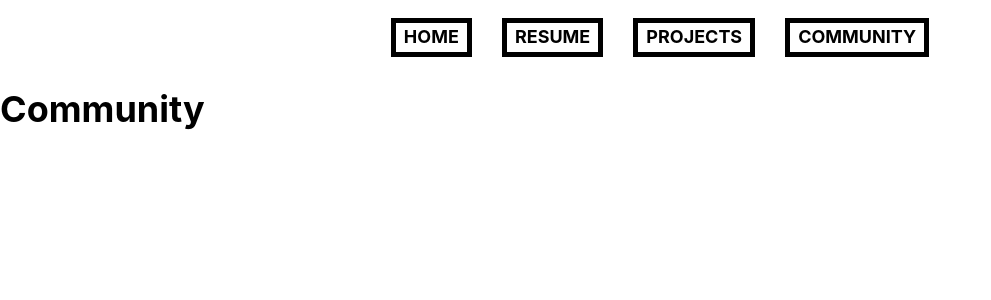
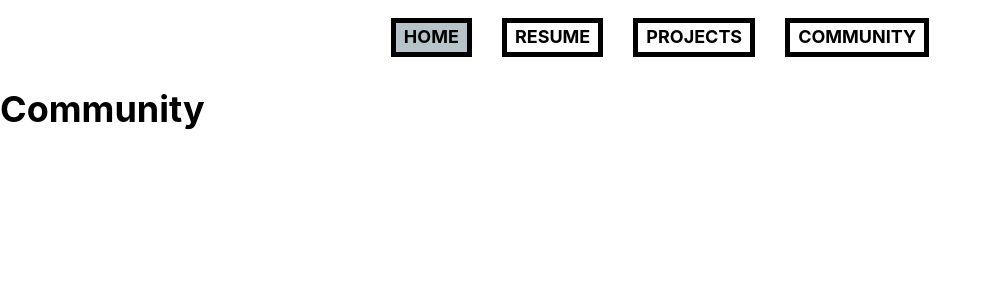
Before and after one commit to jacob-armiger/react-portfolio-site, a Next.js app in the folder nextjs-portfolio/: page /community in a window 1280 px wide. Shown: the top 300 px of the page, without its empty margins (0-991 px from the left). Built offline with nearby package versions, Linux system fonts and the light colour scheme.

Commit message:
Implemented tab highlighting to navBar component

```diff
--- a/nextjs-portfolio/components/navBar.js
+++ b/nextjs-portfolio/components/navBar.js
@@ -1,14 +1,29 @@
 import Link from 'next/link'
 import styles from './navBar.module.css'
+
+var activeTab = 0;
+
+function setActive(props) {
+  activeTab = props
+}
+
+function color(props) {
+  if(props == activeTab) {
+    return "#b6c3c9";
+  } else {
+    return "white";
+  }
+
+}
 
 class NavBar extends React.Component {
   render() {
     return(
       <ul className={styles.navbar}>
-        <li className={styles.tab}><Link href="/"><a>HOME</a></Link></li>
-        <li className={styles.tab}><Link href="/resume"><a>RESUME</a></Link></li>
-        <li className={styles.tab}><Link href="/projects"><a>PROJECTS</a></Link></li>
-        <li className={styles.tab}><Link href="/community"><a>COMMUNITY</a></Link></li>
+        <li className={styles.tab} style={{background: color(0)}} onClick={() => {setActive(0)}}><Link href="/"><a>HOME</a></Link></li>
+        <li className={styles.tab} style={{background: color(1)}} onClick={() => {setActive(1)}}><Link href="/resume"><a>RESUME</a></Link></li>
+        <li className={styles.tab} style={{background: color(2)}} onClick={() => {setActive(2)}}><Link href="/projects"><a>PROJECTS</a></Link></li>
+        <li className={styles.tab} style={{background: color(3)}} onClick={() => {setActive(3)}}><Link href="/community"><a>COMMUNITY</a></Link></li>
       </ul>
     )
   }
```
